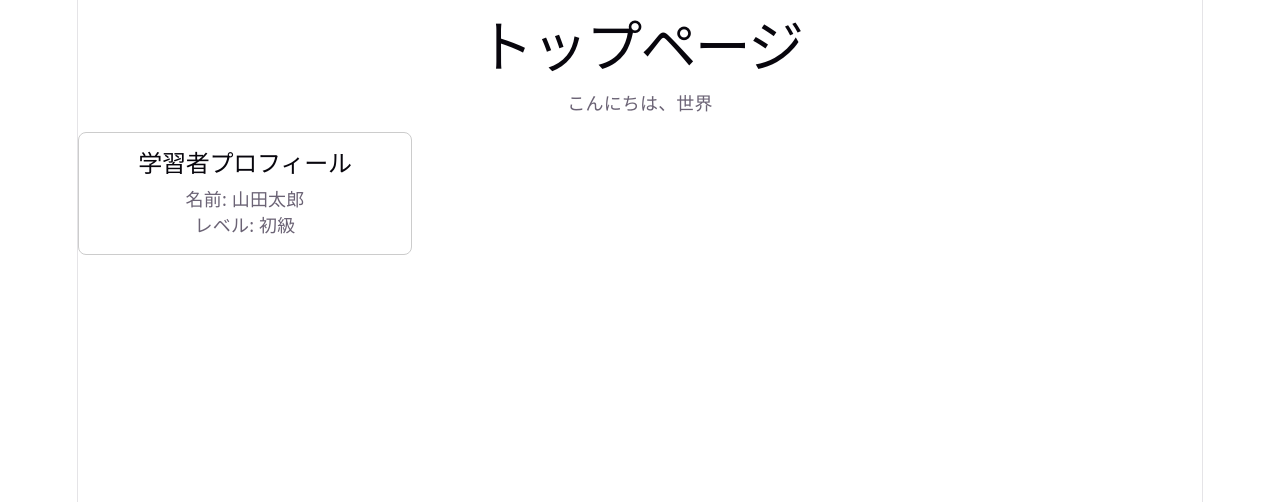
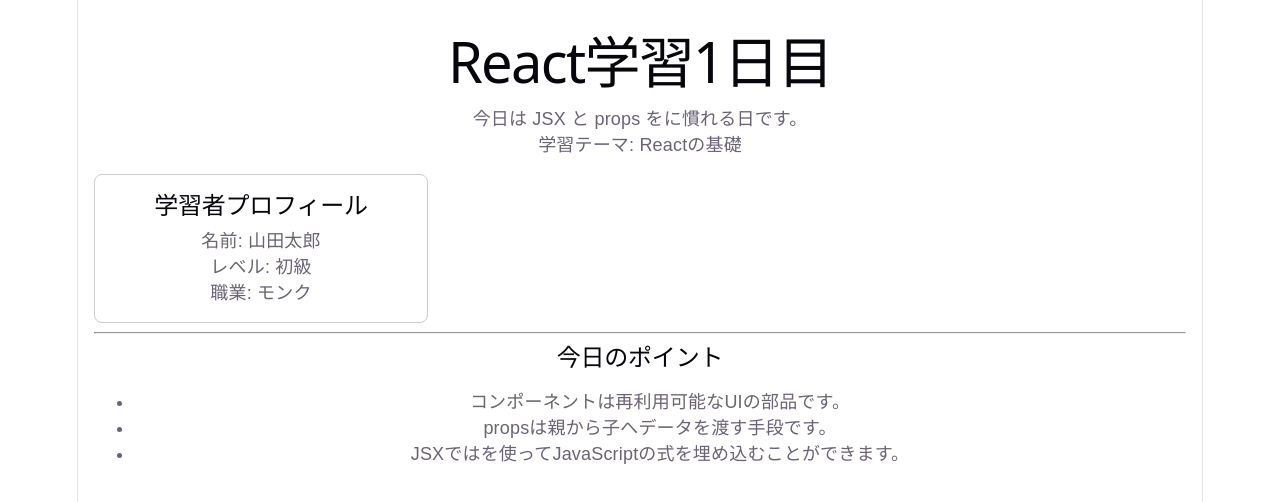
Before and after one commit to w-rnagatsuma/react-master, a React (Vite) app in the folder app/: page / in a window 1280 px wide. Shown: the top 502 px of the page. Built offline with nearby package versions, Linux system fonts and the light colour scheme.

Commit message:
App.tsxを整形

```diff
--- a/app/src/App.tsx
+++ b/app/src/App.tsx
@@ -3,11 +3,27 @@ import Message from "./components/Message";
 import ProfileCard from "./components/ProfileCard";
 
 export default function App() {
+  const userName = "山田太郎";
+  const userLevel = "初級";
+  const learningTheme = "Reactの基礎";
+
   return (
-    <>
-      <Title text="トップページ" />
-      <Message content="こんにちは、世界" />
-      <ProfileCard name="山田太郎" level="初級" />
-    </>
+    <div style={{ padding: "16px", fontFamily: "Arial, sans-serif" }}>
+      <Title text="React学習1日目" />
+
+      <Message content="今日は JSX と props をに慣れる日です。" />
+      <Message content={`学習テーマ: ${learningTheme}`} />
+
+      <ProfileCard name={userName} level={userLevel} job="モンク"/>
+
+      <hr />
+
+      <h2>今日のポイント</h2>
+      <ul>
+        <li>コンポーネントは再利用可能なUIの部品です。</li>
+        <li>propsは親から子へデータを渡す手段です。</li>
+        <li>JSXでは{}を使ってJavaScriptの式を埋め込むことができます。</li>
+      </ul>
+    </div>
   )
 }
--- a/app/src/components/ProfileCard.tsx
+++ b/app/src/components/ProfileCard.tsx
@@ -1,9 +1,10 @@
 type ProfileCardProps = {
     name: string;
     level: string;
+    job: string;
 };
 
-export default function ProfileCard({ name, level }: ProfileCardProps) {
+export default function ProfileCard({ name, level, job }: ProfileCardProps) {
   return (
     <div
       style={{
@@ -17,6 +18,7 @@ export default function ProfileCard({ name, level }: ProfileCardProps) {
       <h2>学習者プロフィール</h2>
       <p>名前: {name}</p>
       <p>レベル: {level}</p>
+      <p>職業: {job}</p>
     </div>
   );
 }
```
